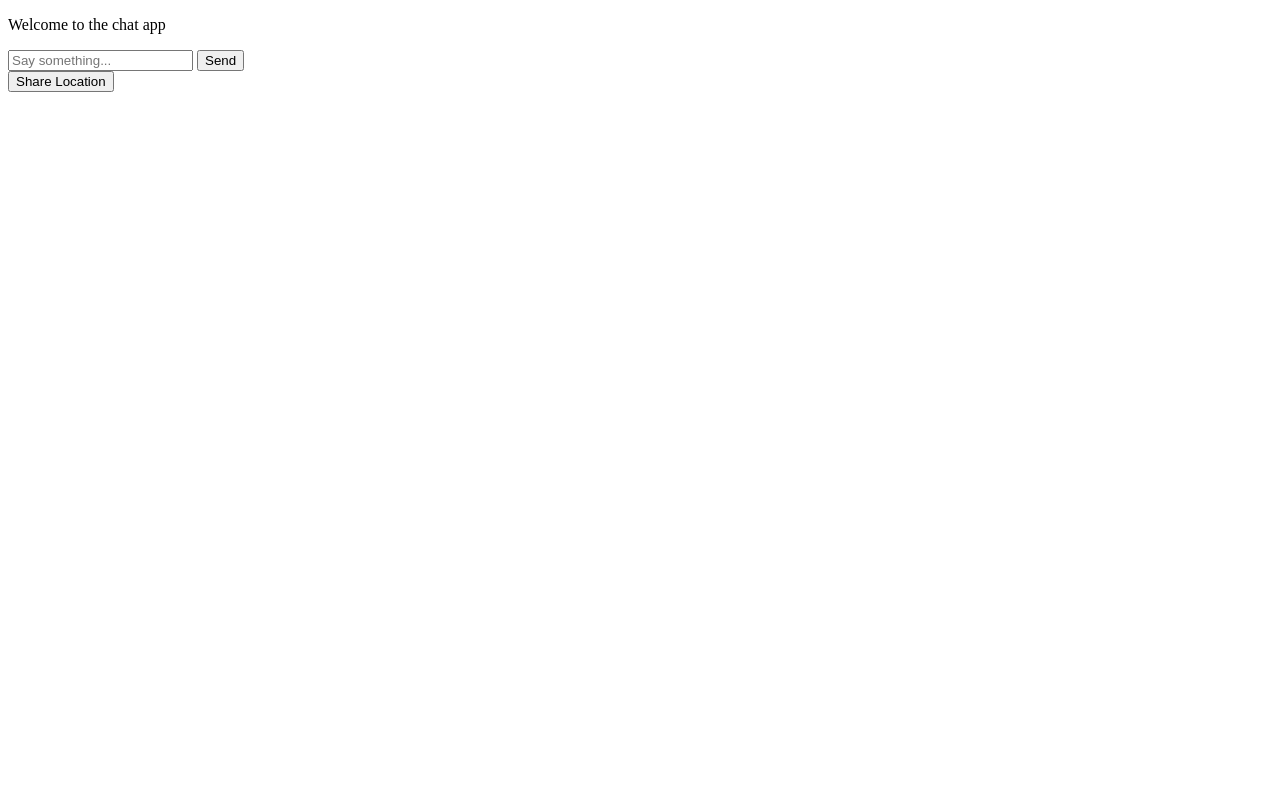
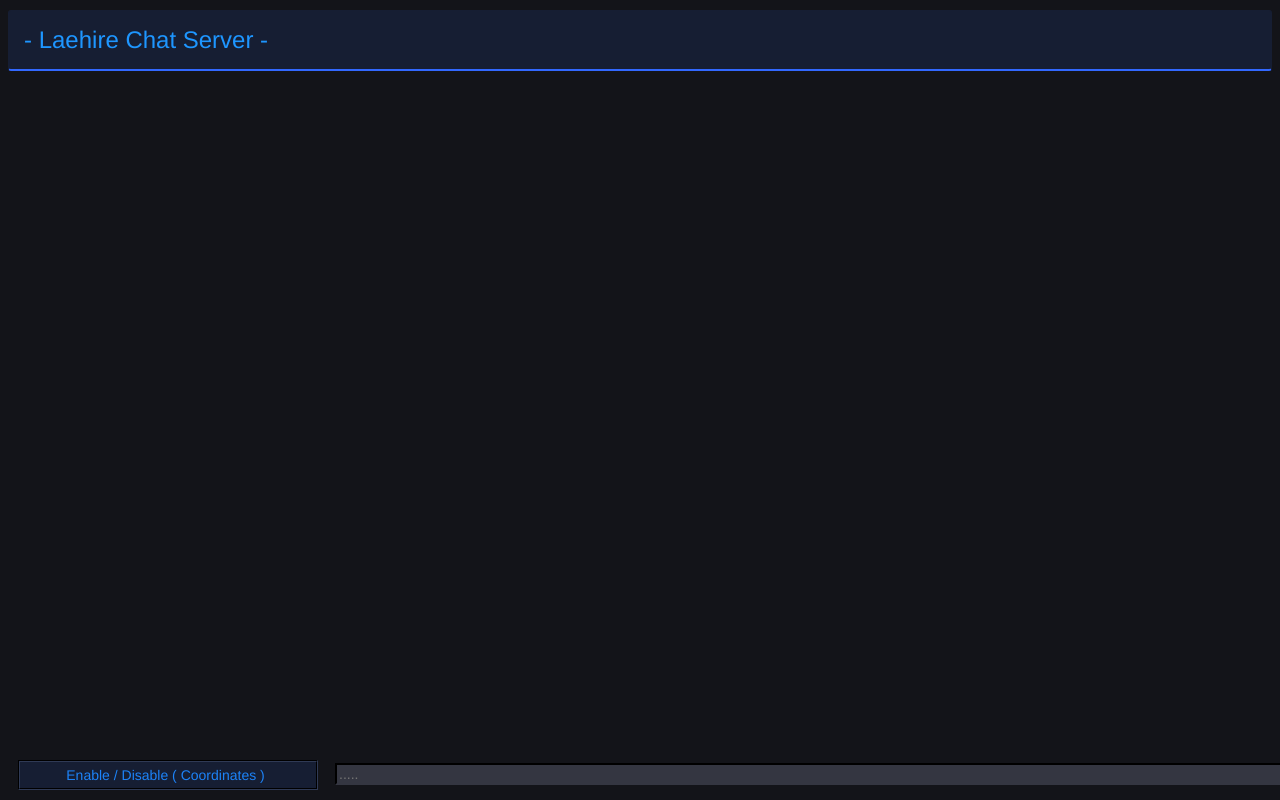
Before and after one commit to CraftySkeletons/node-basic-chat-app, a website: page public/index.html in a window 1280 px wide. Drawn offline with nearby package versions, Linux system fonts and the light colour scheme; no server answers.

Commit message:
Visual changes

```diff
--- /dev/null
+++ b/public/css/styles.css
@@ -0,0 +1,28 @@
+
+* {
+    color: rgb(29, 131, 248); font-family: Helvetica; font-weight: normal; font-size: 14px;
+}
+
+.msgStyle1 {
+    margin-top: 5px; margin-bottom: 5px;
+    font-size: small; border-style: solid; border-width: 1px; border-radius: 14px; border-top-right-radius: 200px; border-bottom-right-radius: 50px;
+    padding: 6px; padding-left: 15px; padding-right: 10px; background-color: rgb(22, 30, 51); border-color: rgb(22, 30, 51); border-left-color: rgb(255, 180, 82);
+    border-left-width: 1px; width: 80%;
+}
+
+.sendBtn {
+    background-color:rgb(22, 30, 51); border-color: rgb(47, 58, 85); padding: 5px; padding-right: 10px; margin: 10px; border-style: groove;
+    align-content: center; position: fixed; bottom: 0; margin-top: 100%; width: 230px;
+}
+
+.locationBtn {
+    background-color:rgb(22, 30, 51); border-color: rgb(47, 58, 85); padding: 5px; padding-right: 10px; margin: 10px;
+    width: 300px; align-content: center; position: fixed; bottom: 0; margin-top: 100%; border-style: groove;
+}
+
+.head1 {
+    margin-top: 10px; margin-bottom: 10px; font-family: 'Helvetica'; color: rgb(30, 150, 255);
+    font-size: x-large; font-weight: lighter; border-style: solid; border-width: 1px; border-radius: 3px;
+    padding: 15px; padding-left: 15px; padding-right: 15px; background-color: rgb(22, 30, 51); border-color: rgb(22, 30, 51);
+    border-bottom-color: rgb(50, 104, 255); border-bottom-width: 2px;
+}
--- a/public/index.html
+++ b/public/index.html
@@ -5,18 +5,32 @@
 
 <head>
     <meta charset="utf-8">
+    <meta name="viewport" content="width=device-width">
+    <title>LCS - link -</title>
+    <link rel="stylesheet" href="/css/styles.css">
 </head>
 
-<body>
-    <p>Welcome to the chat app</p>
+<body style="background-color:rgb(19, 20, 25);">
+    <!-- Replace <p> with a proper header -->
+    <header>
+        <h1 class="head1">
+            - Laehire Chat Server -
+        </h1>
+    </header>
 
-    <ol id="messages-list"></ol>
+    <ol id="messages-list" style="list-style-type: none;"></ol>
 
-    <form id="message-form">
-        <input name="message" type="text" placeholder="Say something..."/>
-        <button>Send</button>
-    </form>
-    <button id="send-location">Share Location</button>
+    <div style="position: fixed; bottom: 10px; left: 330px; margin-top: 100%; padding: 5px;">
+        <form id="message-form" autocomplete="off">
+            <input name="message" type="text" placeholder="....." onfocus="this.value=''" maxlength="135" style="width: 960px;
+                background-color:rgb(52, 54, 65); border-color:rgb(52, 54, 65); color: black;"/>
+            <button class="sendBtn">S E N D !</button>
+        </form>
+    </div>
+
+    <div>
+        <button id="send-location" class="locationBtn">Enable / Disable ( Coordinates )</button> <!-- Will become a boolean switch for allowing location share -->
+    </div>
 
     <script src="/socket.io/socket.io.js"></script>
     <script src="/js/libs/jquery-3.3.1.min.js"></script>
--- a/public/js/index.js
+++ b/public/js/index.js
@@ -13,7 +13,7 @@ socket.on('disconnect', function () {
 
 // On newMessage, creates 'li' to reference '<ol id="messages-list"></ol>' in the 'html' frontend and assigns submitted form values to be rendered
 socket.on('newMessage', function (message) {
-    var li = jQuery('<li></li>');
+    var li = jQuery('<li class="msgStyle1"></li>');
     li.text(`${message.from}: ${message.text}`);
 
     jQuery('#messages-list').append(li);
@@ -21,8 +21,8 @@ socket.on('newMessage', function (message) {
 
 // On newLocationMessage, creates 'li' to reference '<ol id="messages-list"></ol>' in the 'html' frontend and generates a link with coords in a new tab
 socket.on('newLocationMessage', function (message) {
-    var li = jQuery('<li></li>');
-    var a = jQuery('<a target="_blank">My Location<a/>');
+    var li = jQuery('<li class="msgStyle1"></li>');
+    var a = jQuery('<a target="_blank">[- user coordinates -]<a/>');
 
     li.text(`${message.from}: `);
     a.attr('href', message.url);
@@ -30,7 +30,7 @@ socket.on('newLocationMessage', function (message) {
     jQuery('#messages-list').append(li);
 });
 
-// Emits 'createMessage' when text is submitted             ( 'createMessage' -> 'generateMessage' -> 'newMessage' )
+// Emits 'createMessage' when text is submitted             ( 'createMessage' -> 'newMessage'  -> 'generateMessage' )
 jQuery('#message-form').on('submit', function (e) {
     e.preventDefault();
 
--- a/server/server.js
+++ b/server/server.js
@@ -25,7 +25,6 @@ io.on('connection', (socket) => {
 
     // On createMessage, Listen for incoming 'createMessage' emit, then broadcast to all users w/ 'io.emit(newMessage, generateMessage(...))'
     socket.on('createMessage', (message, callback) => {
-        console.log('createMessage', message);
         io.emit('newMessage', generateMessage(message.from, message.text));
         callback('- server received msg -');
     });
```
